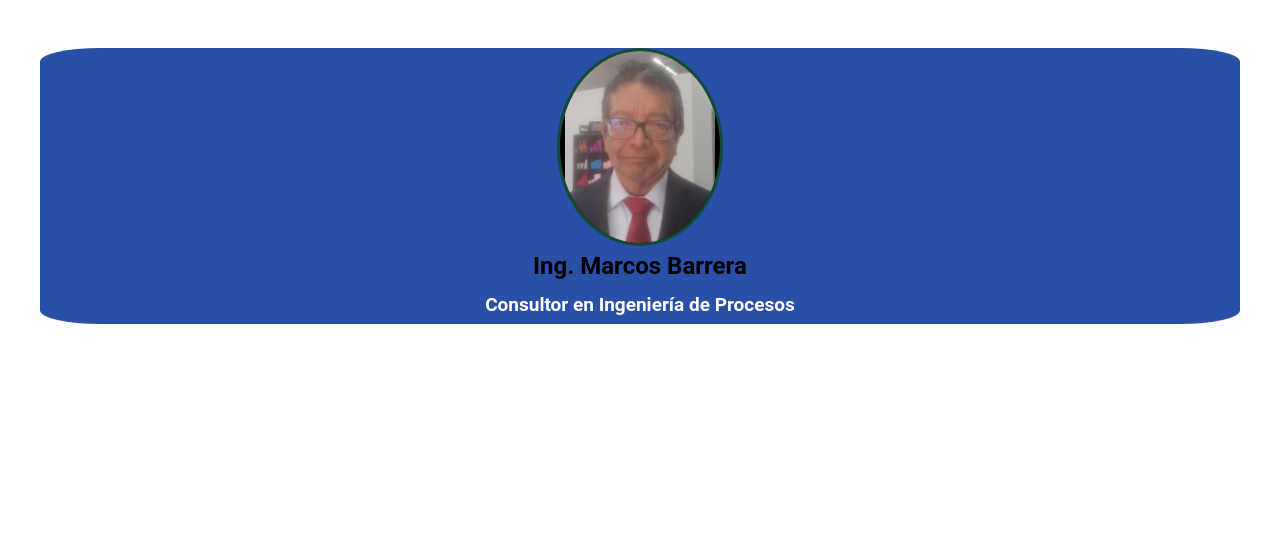
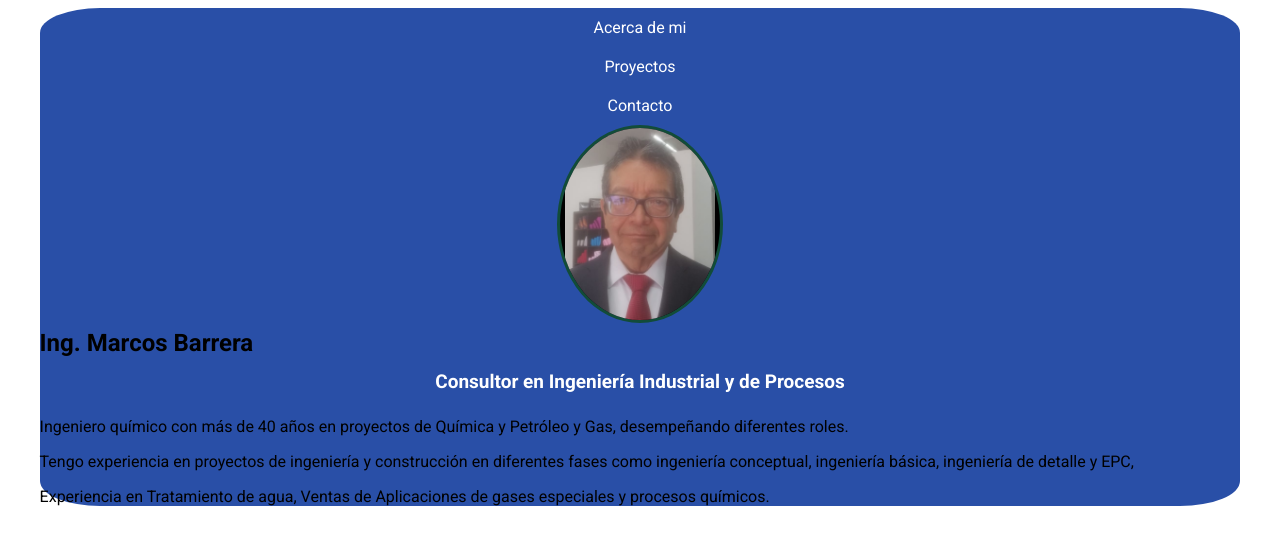
Before and after one commit to BarrasDesigns/TV_MarcosB, a website: page index.html in a window 1280 px wide. Drawn offline with Linux system fonts and the light colour scheme.

Commit message:
se agrega estructura en aboutme

```diff
--- a/index.html
+++ b/index.html
@@ -3,7 +3,11 @@
 
 <head>
     <meta charset="UTF-8">
-    <meta name="viewport" content="width=device-width, initial-scale=1.0">
+    <meta name="viewport" content="width=device-wifdth, initial-scale=1.0">
+    <link rel="preconnect" href="https://fonts.googleapis.com">
+    <link rel="preconnect" href="https://fonts.gstatic.com" crossorigin>
+    <link href="https://fonts.googleapis.com/css2?family=Roboto:ital,wght@0,400;0,700;1,100&display=swap"
+        rel="stylesheet">
     <link rel="stylesheet" href="./css/style.css">
     <title>Marcos Jorge Barrera Ramirez</title>
 </head>
@@ -12,7 +16,9 @@
     <div id="wrapper">
 
         <nav>
-
+            <li><a href="#aboutme">Acerca de mi</a></li>
+            <li><a href="#proyectos">Proyectos</a></li>
+            <li><a href="#contacto">Contacto</a></li>
         </nav>
         <main>
             <div class="title">
@@ -23,11 +29,28 @@
                         <img src="./img/MBarrera.jpg" alt="fotoMarcosB" />
                     </div>
                     <div class="tituloHeader">
-                        <h2 class="galeria__subtitulo">Ing. Marcos Barrera</h2>
-                        <p class="subtitulo">Consultor en Ingeniería de Procesos</p>
+                        <h2 class="title">Ing. Marcos Barrera</h2>
+                        <p class="subtitulo">Consultor en Ingeniería Industrial y de Procesos</p>
 
                     </div>
                 </div>
+
+                <section id="aboutme">
+                    <p>Ingeniero químico con más de 40 años en proyectos de Química y Petróleo y Gas, desempeñando
+                        diferentes roles.
+                    </p>
+                    <p>
+
+                        Tengo experiencia en proyectos de ingeniería y construcción en diferentes fases como ingeniería
+                        conceptual, ingeniería básica, ingeniería de detalle y EPC,
+
+                    </p>
+                    <p>
+
+                        Experiencia en Tratamiento de agua, Ventas de Aplicaciones de gases especiales y procesos
+                        químicos.
+                    </p>
+                </section>
         </main>
         <footer>
 
--- /dev/null
+++ b/sass/_nav.scss
@@ -0,0 +1,24 @@
+nav {
+    width: 100%;
+    display: flex;
+    justify-content: center;
+    align-items: center;
+    flex-direction: column;
+}
+
+li {
+    list-style-type: none;
+    border-radius: 5px;
+    padding: 10px;
+    text-align: center;
+    width: 50%;
+
+    a {
+        text-decoration: none;
+        color: white;
+    }
+}
+a:hover{
+    background-color: white;
+    color: blue!important;
+}
--- a/sass/_title.scss
+++ b/sass/_title.scss
@@ -1,18 +1,19 @@
-.title {
-    display: flex;
-    justify-content: center;
-    text-align: center;
-    margin-top: 3rem;
+// .title {
+//     display: flex;
+//     justify-content: center;
+//     text-align: center;
+//     margin-top: 3rem;
+//     color: white;
+// }
 
-}
+// .title2 {
 
-.title2 {
+//     display: flex;
+//     justify-content: center;
+//     text-align: center;
+//     margin-top: -23%;
+// }
 
-    display: flex;
-    justify-content: center;
-    text-align: center;
-    margin-top: -23%;
-}
 .objectfitCont {
     display: flex;
     justify-content: space-around;
@@ -31,6 +32,7 @@
     font-family: 'Roboto', sans-serif;
     text-align: center;
 }
+
 .objectfit {
     display: flex;
     justify-content: space-around;
@@ -86,8 +88,8 @@
 }
 
 @media (min-width: 960px) {
-.objectfitCont{
-    flex-direction: column;
-}
+    .objectfitCont {
+        flex-direction: column;
+    }
 
 }
--- a/sass/style.scss
+++ b/sass/style.scss
@@ -1,5 +1,5 @@
 @use 'title';
-
+@use 'nav';
 
 $ColorFondo: #294fa7;
 $ColorLetra: white;
```
Also changed, not shown: css/style.css, 1 other file.
